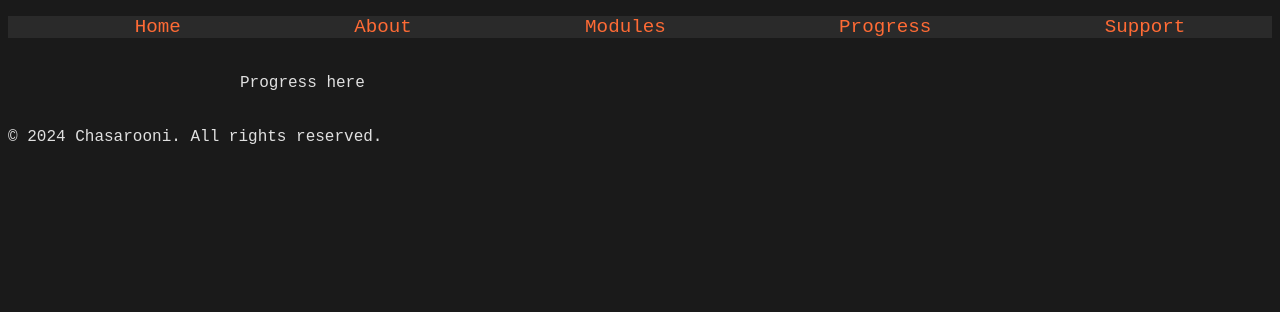
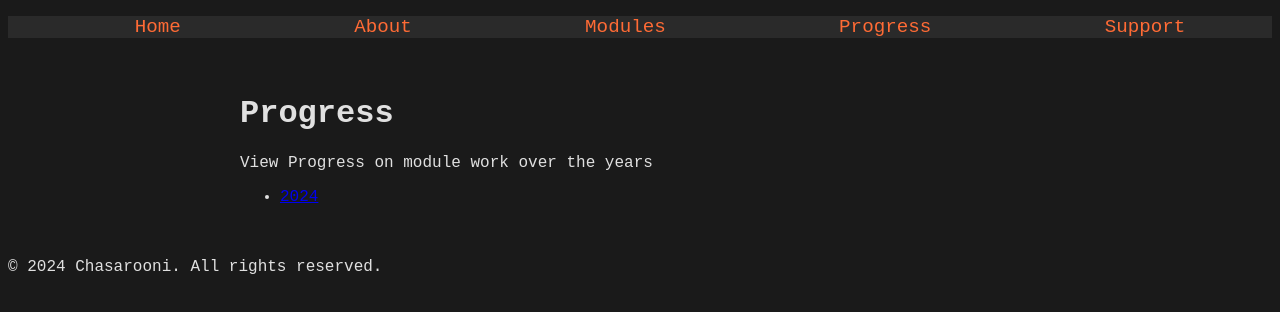
Before and after one commit to ChasarooniZ/chasarooniz.github.io, a plain HTML site: page progress.html in a window 1280 px wide. Drawn offline with Linux system fonts and the light colour scheme.

Commit message:
Update progress.html

```diff
--- a/progress.html
+++ b/progress.html
@@ -19,7 +19,12 @@
         </nav>
     </header>
     <main>
-        Progress here
+        <h1>Progress</h1>
+        <p>View Progress on module work over the years</p>
+
+            <ul>
+                <li><a href="/progress/2024.html">2024</a></li>
+            </ul>
     </main>
     <footer>
         <p>&copy; 2024 Chasarooni. All rights reserved.</p>
```
